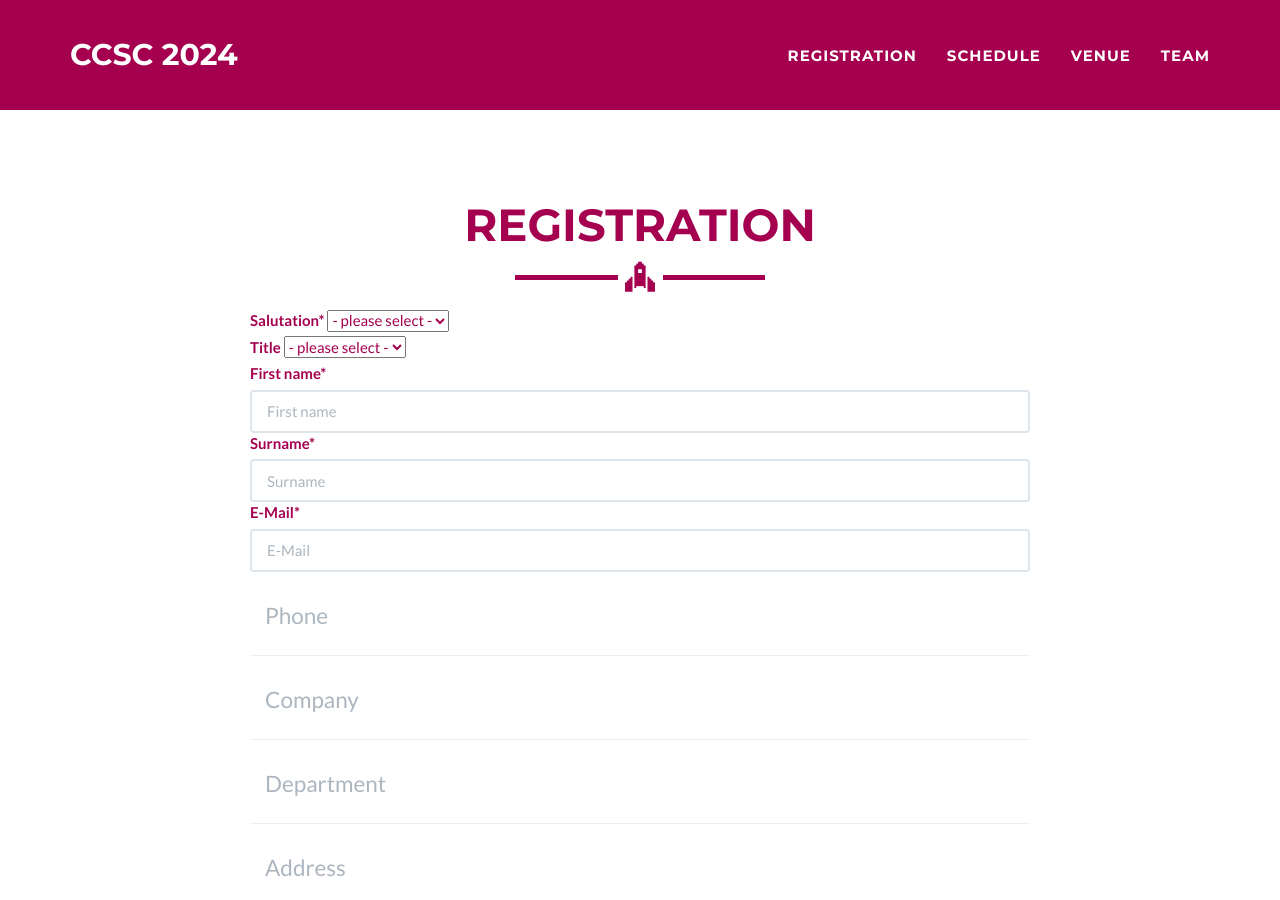
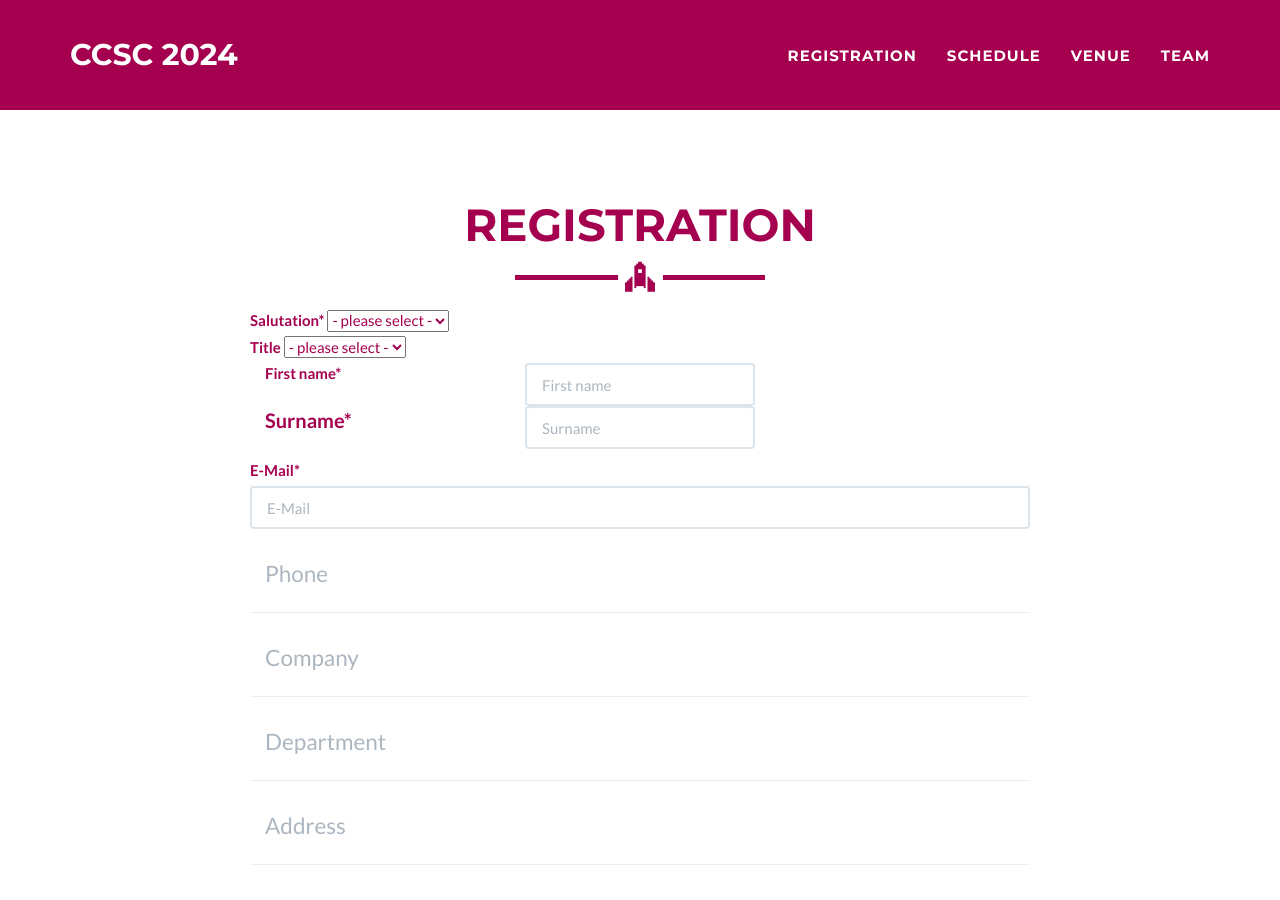
Before and after one commit to ccsc2024/ccsc2024.github.io, a Jekyll site: the page built from registration.html, in a window 1280 px wide and 900 px high. Built offline with Jekyll 4.4.1, drawn with Linux system fonts in a browser that asks for light colours.

Commit message:
Update registration.html

```diff
--- a/registration.html
+++ b/registration.html
@@ -35,16 +35,20 @@ layout: page
         </div>
 
         <div class="row control-group">
-          <!-- <div class="form-group col-xs-12 floating-label-form-group controls"> -->
+          <div class="col-lg-4">
             <label for="name">First name*</label>
+          </div>
+          <div class="col-lg-4">
             <input type="text" name="name" class="form-control" required="" placeholder="First name"/>
-          <!--  </div>-->
+          </div>
         </div>
         <div class="row control-group">
-          <!--<div class="form-group col-xs-12 floating-label-form-group controls"> -->
-            <label for="name">Surname*</label>
-            <input type="text" name="name" class="form-control" required="" placeholder="Surname"/>
-          <!--</div> -->
+          <div class="col-lg-4">
+            <p><label for="name">Surname*</label></p>
+          </div>
+          <div class="col-lg-4">
+            <p><input type="text" name="name" class="form-control" required="" placeholder="Surname"/></p>
+          </div>
         </div>
         <!-- Mail -->
         <div class="row control-group">
```
